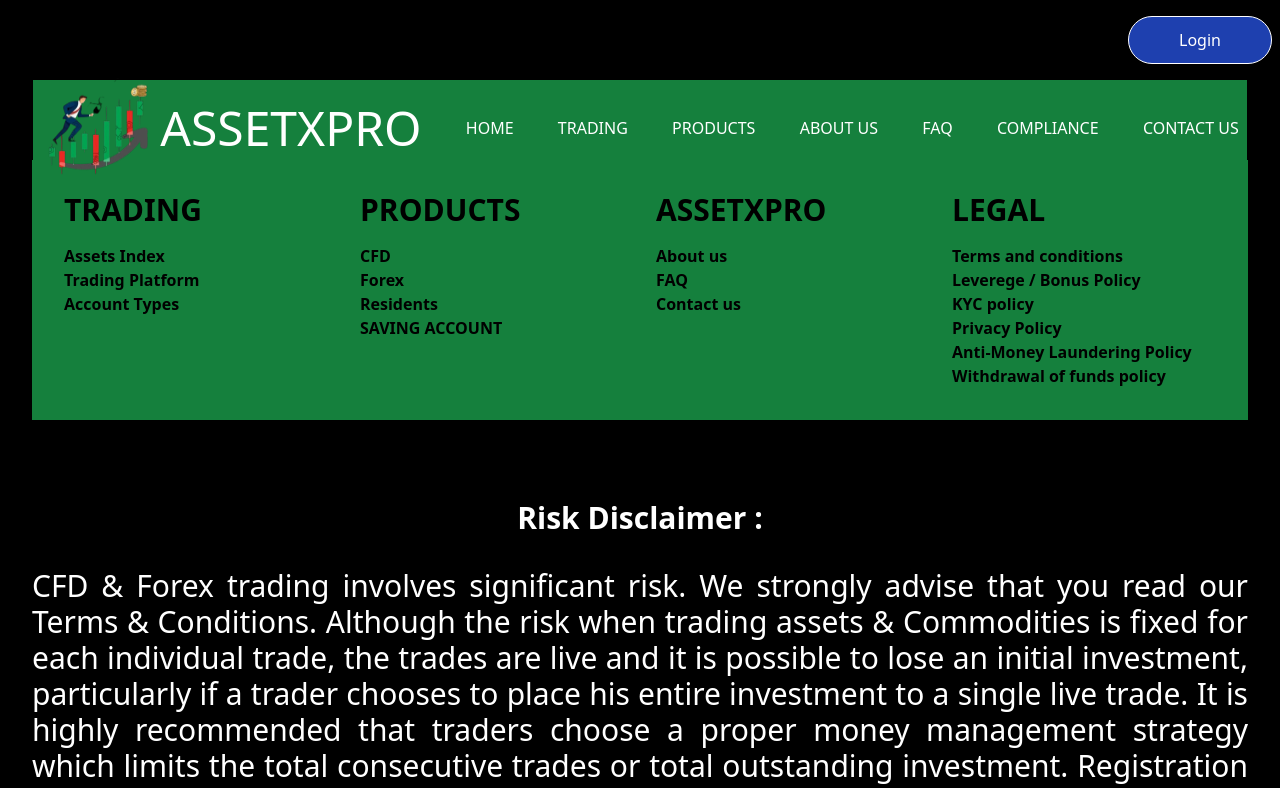
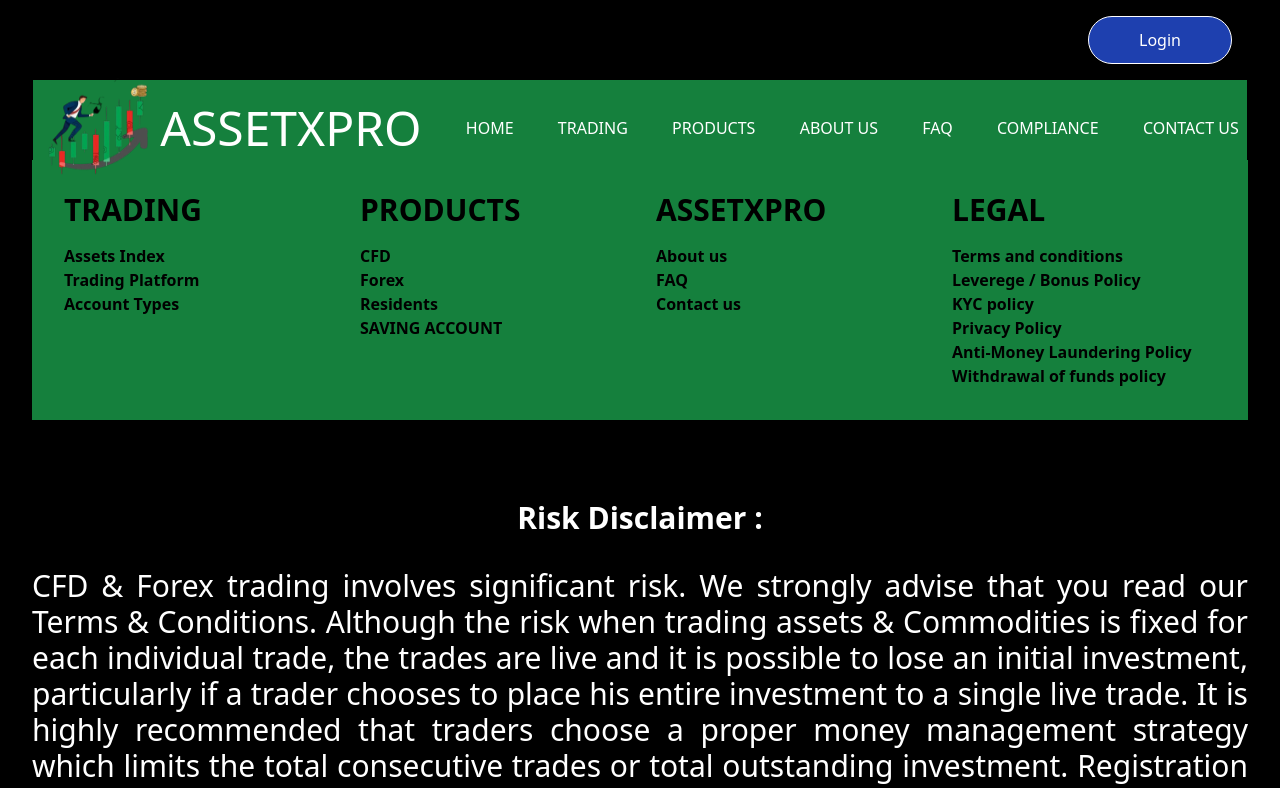
Before and after one commit to UzairMalik17/Assetxpro, a React (Vite) app: page /errorPage in a window 1280 px wide. Shown: the top 788 px of the page. Built offline with nearby package versions, Linux system fonts and the light colour scheme.

Commit message:
TradingHero

```diff
--- a/src/componenets/Home/Navbar.jsx
+++ b/src/componenets/Home/Navbar.jsx
@@ -19,7 +19,7 @@
   return (
     <NavbarWrapper style={`relative`}>
       <div className="w-full text-white flex flex-col items-center relative">
-        <div className="w-full h-32 flex flex-row justify-end pt-4">
+        <div className="w-full h-32 flex flex-row justify-end pt-4 pr-10">
           <button className="w-36 h-12 border border-solid border-white rounded-3xl bg-blue-800">
             Login
           </button>
--- a/src/componenets/Pages/Trading.jsx
+++ b/src/componenets/Pages/Trading.jsx
@@ -1,7 +1,8 @@
 import React from "react";
+import TradingHero from "../Home/TradingHero";
 
 function Trading() {
-  return <div>Trading</div>;
+  return <TradingHero />;
 }
 
 export default Trading;
```
